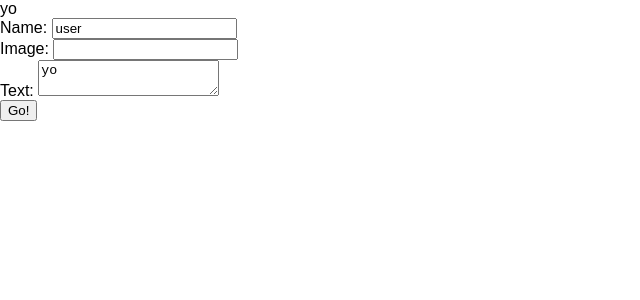
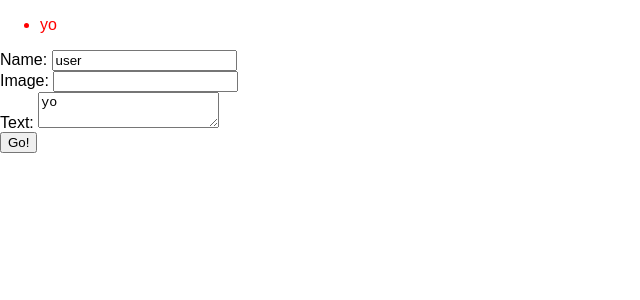
Before and after one commit to adambro/recttraining, a React (Create React App) app: page / in a window 1280 px wide. Both pictures are taken after a click on the button "Go!". Shown: the top 300 px of the page, without its empty margins (0-640 px from the left). Built offline with nearby package versions, Linux system fonts and the light colour scheme.

Commit message:
Zad5: itarable posts

```diff
--- /dev/null
+++ b/src/Presenter.jsx
@@ -0,0 +1,10 @@
+import React from 'react';
+import PropTypes from 'prop-types';
+
+const Presenter = (props) => {
+    return (
+        <li className="red">{props.text}</li>
+    );
+}
+
+export default Presenter
--- a/src/index.js
+++ b/src/index.js
@@ -1,6 +1,7 @@
 import React from 'react';
 import ReactDOM from 'react-dom';
 import Input from './Input';
+import Presenter from './Presenter';
 import './index.css';
 import registerServiceWorker from './registerServiceWorker';
 
@@ -12,13 +13,15 @@ class Scene extends React.Component {
     constructor() {
         super();
         this.state = {
-            post: {}
+            posts: []
         };
     }
 
     handleSubmit = (post) => {
+        let posts = this.state.posts;
+        posts.push(post);
         this.setState({
-            post
+            posts
         });
     }
 
@@ -26,7 +29,9 @@ class Scene extends React.Component {
         console.log(this.state, 'index')
         return (
         <div>
-            {this.state.post.text}
+            <ul>
+                {this.state.posts.map(post => <Presenter text={post.text} />)}
+            </ul>
             <Input process={this.handleSubmit} />
         </div>
         )
```
